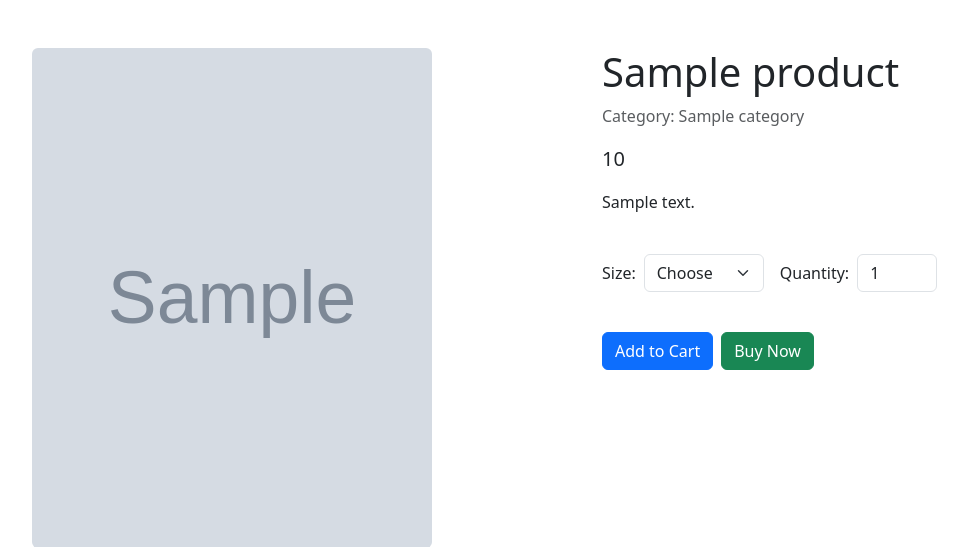
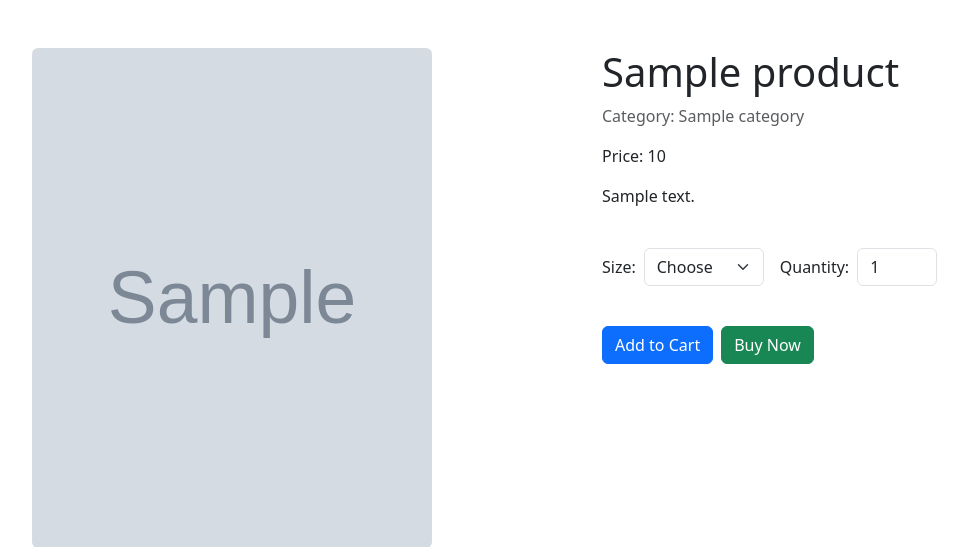
Before and after one commit to sharath097/Ecommerce, a Django app: a page that uses templates/products/product.html in a window 1280 px wide. Shown: the part 67-614 px from the top of the page, without its empty margins (50-1018 px from the left). Run offline with Django 5.2, Linux system fonts and the light colour scheme; tables that the repository leaves empty hold one stand-in row (values such as "Sample post"); grey boxes marked "Sample" are stand-in pictures; some libraries are stand-ins or nearby versions.

Commit message:
product overview

```diff
--- a/products/models.py
+++ b/products/models.py
@@ -15,12 +15,28 @@ class Category(BaseModel):
     def __str__(self):
         return self.category_name
 
+class ColorVariant(BaseModel):
+    color_name = models.CharField(max_length=100)
+    price = models.IntegerField(default=0)
+
+    def __str__(self):
+        return self.color_name
+
+class SizeVariant(BaseModel):
+    size_name = models.CharField(max_length=100)
+    price = models.IntegerField(default=0)
+
+    def __str__(self):
+        return self.size_name
+
 class Product(BaseModel):
     category = models.ForeignKey(Category, on_delete=models.CASCADE, related_name="products")
     slug = models.SlugField(unique=True, blank=True, null=True)
     product_name = models.CharField(max_length=100)
     product_description = models.TextField()
     price = models.IntegerField()
+    color_variant = models.ManyToManyField(ColorVariant, blank=True)
+    size_variant = models.ManyToManyField(SizeVariant, blank=True)
 
     def save(self, *args, **kwargs):
         self.slug = slugify(self.product_name)
@@ -29,6 +45,8 @@ class Product(BaseModel):
     def __str__(self):
         return self.product_name
 
+    def product_price_by_size(self, size):
+        return self.price + SizeVariant.objects.get(size_name = size).price
 
 class ProductImage(BaseModel):
     product = models.ForeignKey(Product, on_delete=models.CASCADE, related_name="product_images")
--- a/products/views.py
+++ b/products/views.py
@@ -1,10 +1,18 @@
 from django.shortcuts import render
 from .models import Product
+from django.http import JsonResponse
 
 # Create your views here.
 def get_product(request, slug):
     try:
         product = Product.objects.get(slug=slug)
-        return render(request, "products/product.html", {"product": product})
+        if request.headers.get('x-requested-with') == 'XMLHttpRequest':  # Check if the request is AJAX
+            size = request.GET.get('size')
+            price = product.product_price_by_size(size)
+            return JsonResponse({"price": price})
+        context = {
+            "product": product
+        }
+        return render(request, "products/product.html", context=context)
     except Exception as e:
         print(e)
--- a/templates/products/product.html
+++ b/templates/products/product.html
@@ -21,17 +21,16 @@
                 <div class="col-md-6">
                     <h1>{{ product.product_name }}</h1>
                     <p class="text-muted">Category: {{ product.category }}</p>
-                    <p class="lead">{{ product.price }}</p>
+                    <p id="product_price">Price: {{ product.price }}</p>
                     <p>{{ product.product_description }}</p>
                     <br>
                     <form class="d-flex align-items-center mb-3">
                         <label for="size" class="me-2">Size:</label>
-                        <select class="form-select me-3" id="size" required style="width: 120px;">
+                        <select class="form-select me-3" id="size" required style="width: 120px;" onchange="get_price_by_size(this)">
                             <option value="" disabled selected>Choose</option>
-                            <option value="small">Small</option>
-                            <option value="medium">Medium</option>
-                            <option value="large">Large</option>
-                            <option value="xlarge">Extra Large</option>
+                            {% for size in product.size_variant.all %}
+                            <option value="{{ size.size_name }}">{{ size.size_name }}</option>
+                            {% endfor %}
                         </select>
                         <label for="quantity" class="me-2">Quantity:</label>
                         <input type="number" id="quantity" class="form-control me-3" value="1" min="1" max="10" style="width: 80px;">
@@ -48,4 +47,25 @@
 
     <script src="https://cdn.jsdelivr.net/npm/bootstrap@5.3.2/dist/js/bootstrap.bundle.min.js"></script>
 </body>
+
+<script>
+    function get_price_by_size(selectedSize){
+        const selectedValue = selectedSize.value;
+        if (selectedValue) {
+            fetch(`?size=${selectedValue}`, {
+                headers: { "X-Requested-With": "XMLHttpRequest" }
+            }).then(response => { return response.json();
+                })
+                .then(data => {
+                    if (data.price) {
+                        document.getElementById("product_price").textContent = `Price: ${data.price}`;
+                    }
+                })
+        } else {
+            document.getElementById("product_price").textContent = "Price: {{ product.price }}";
+
+        }
+
+    }
+</script>
 {% endblock %}
```
Also changed, not shown: products/admin.py (+14 -1 lines).
